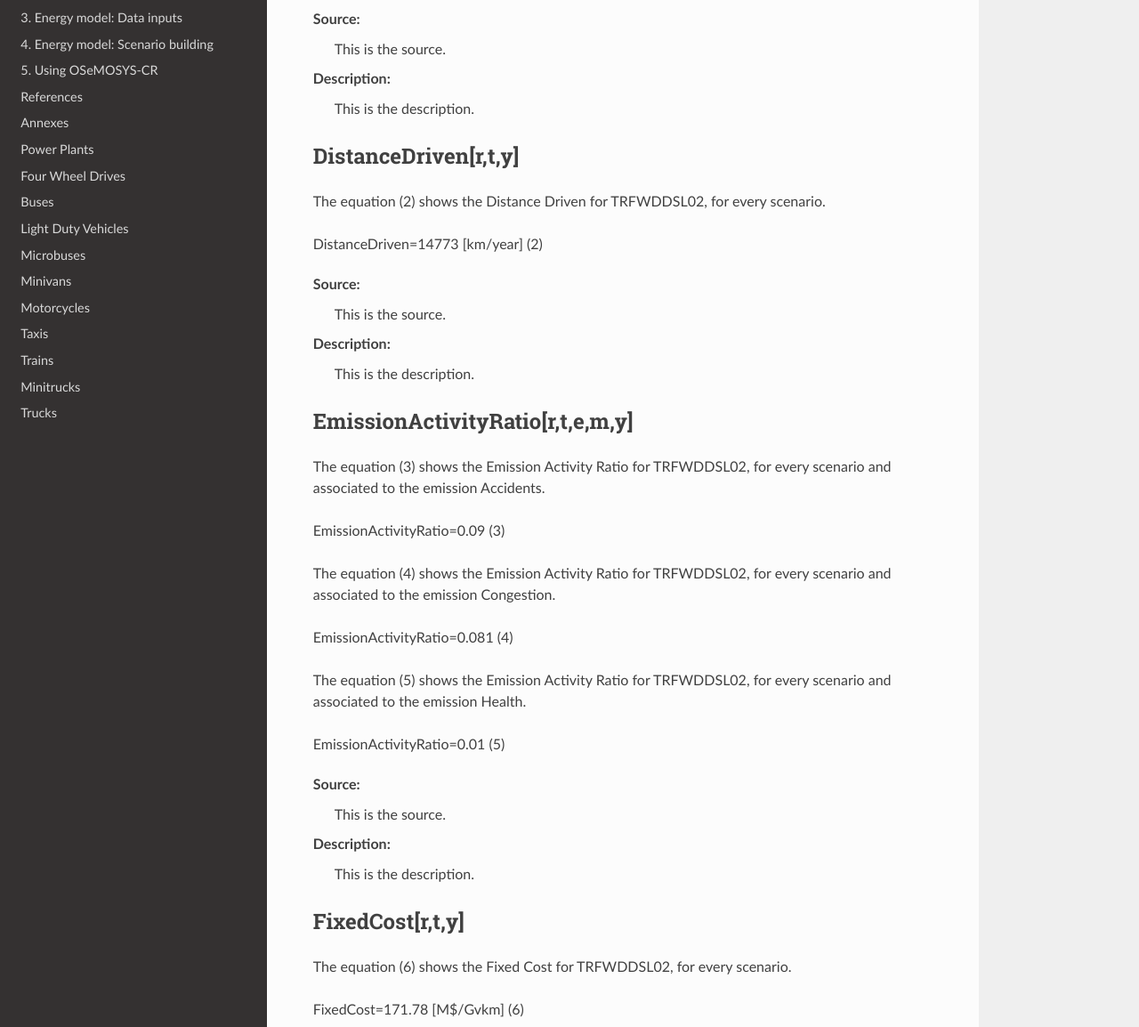
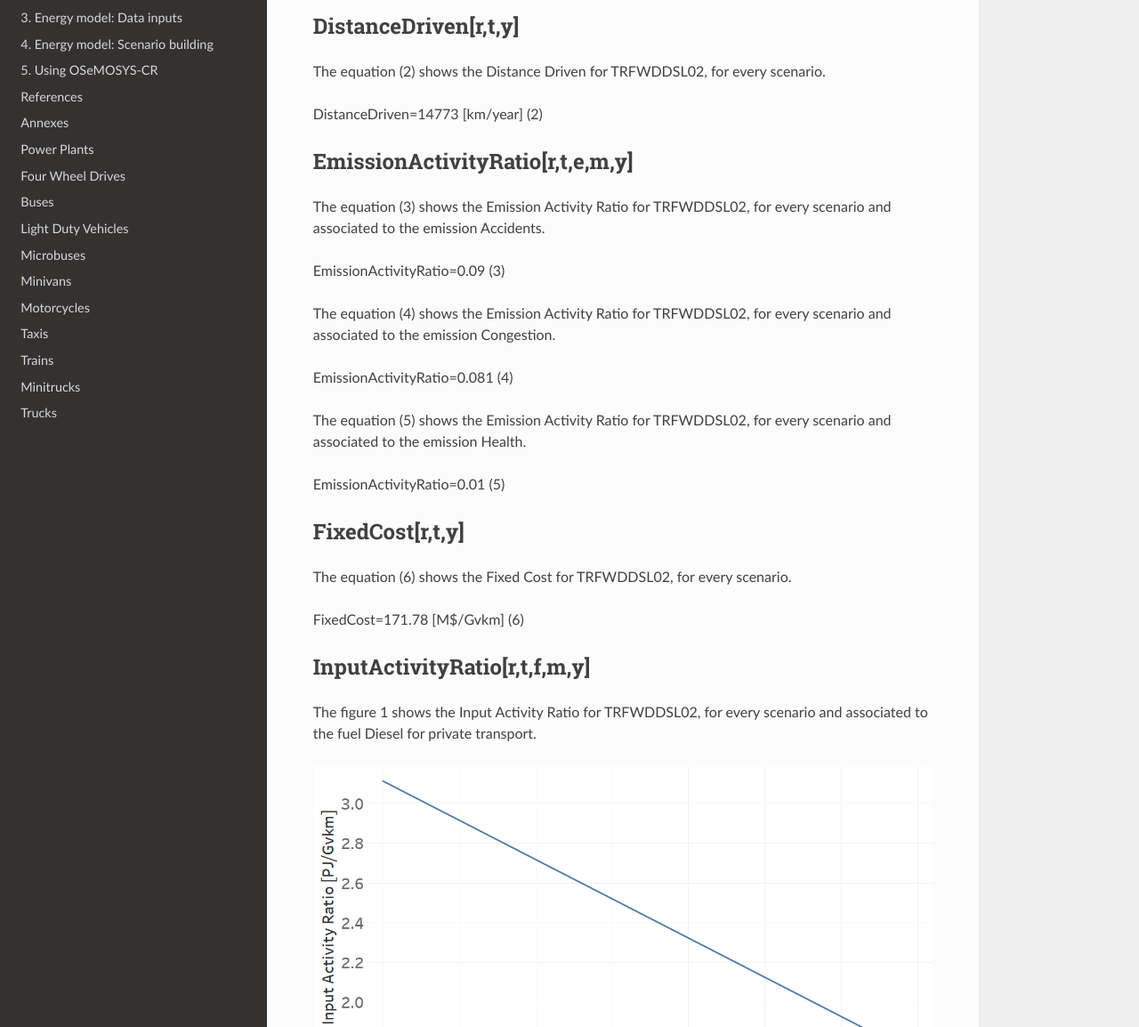
Before and after one commit to EPERLab/OSeMOSYS-CR, a Sphinx documentation site: the page built from docs/fichas/35_TRFWDDSL02.rst, in a window 1280 px wide and 1400 px high, scrolled down 1191 px. Shown: the part 246-1400 px from the top of the window at 89% size. Built offline with Sphinx 7.4.7 and the Read the Docs theme 2.0.0, drawn with Linux system fonts in a browser that asks for light colours; formulas are drawn with MathJax 3; some of the changed text lies outside the part shown.

Commit message:
Update 35_TRFWDDSL02.rst

```diff
--- a/docs/fichas/35_TRFWDDSL02.rst
+++ b/docs/fichas/35_TRFWDDSL02.rst
@@ -52,11 +52,6 @@ The equation (1) shows the Capital Cost for TRFWDDSL02, for every scenario.
 
 CapitalCost=2460.82 [M$/Gvkm]   (1)
 
-Source:
-   This is the source.
-
-Description:
-   This is the description.
 
 DistanceDriven[r,t,y]
 +++++++++
@@ -64,11 +59,6 @@ The equation (2) shows the Distance Driven for TRFWDDSL02, for every scenario.
 
 DistanceDriven=14773 [km/year]   (2)
 
-Source:
-   This is the source.
-
-Description:
-   This is the description.
 
 EmissionActivityRatio[r,t,e,m,y]
 +++++++++
@@ -84,11 +74,6 @@ The equation (5) shows the Emission Activity Ratio for TRFWDDSL02, for every sce
 
 EmissionActivityRatio=0.01    (5)
 
-Source:
-   This is the source.
-
-Description:
-   This is the description.
 
 FixedCost[r,t,y]
 +++++++++
@@ -96,11 +81,6 @@ The equation (6) shows the Fixed Cost for TRFWDDSL02, for every scenario.
 
 FixedCost=171.78 [M$/Gvkm]   (6)
 
-Source:
-   This is the source.
-
-Description:
-   This is the description.
 
 InputActivityRatio[r,t,f,m,y]
 +++++++++
@@ -112,11 +92,7 @@ The figure 1 shows the Input Activity Ratio for TRFWDDSL02, for every scenario a
 
    *Figure 1) Input Activity Ratio for TRFWDDSL02 for every scenario.*
 
-Source:
-   This is the source.
 
-Description:
-   This is the description.
 
 OperationalLife[r,t]
 +++++++++
@@ -124,11 +100,7 @@ The equation (7) shows the Operational Life for TRFWDDSL02, for every scenario.
 
 OperationalLife=15 Years   (7)
 
-Source:
-   This is the source.
 
-Description:
-   This is the description.
 
 OutputActivityRatio[r,t,f,m,y]
 +++++++++
@@ -136,11 +108,7 @@ The equation (8) shows the Output Activity Ratio for TRFWDDSL02, for every scena
 
 OutputActivityRatio=1 [PJ/Gvkm]   (8)
 
-Source:
-   This is the source.
 
-Description:
-   This is the description.
 
 TotalTechnologyAnnualActivityLowerLimit[r,t,y]
 +++++++++
@@ -160,11 +128,6 @@ The figure 3 shows the Total Technology Annual Activity Lower Limit for TRFWDDSL
 
    *Figure 3) Total Technology Annual Activity Lower Limit for TRFWDDSL02 for the NDP scenario.*
 
-Source:
-   This is the source.
-
-Description:
-   This is the description.
 
 UnitCapitalCost[r,t,y]
 +++++++++
@@ -172,21 +135,9 @@ The equation (9) shows the Unit Capital Cost for TRFWDDSL02, for every scenario.
 
 UnitCapitalCost=36353.6939 [$]   (9)
 
-Source:
-   This is the source.
-
-Description:
-   This is the description.
-
 
 UnitFixedCost[r,t,y]
 +++++++++
 The equation (10) shows the Unit Fixed Cost for TRFWDDSL02, for every scenario.
 
 UnitFixedCost=910.7554 [$]   (10)
-
-Source:
-   This is the source.
-
-Description:
-   This is the description.
```
